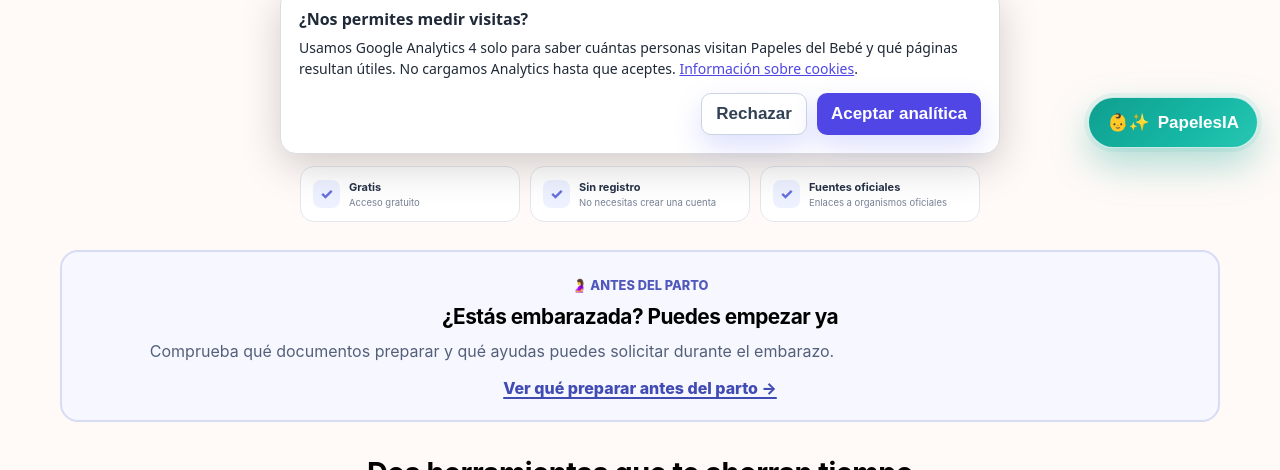
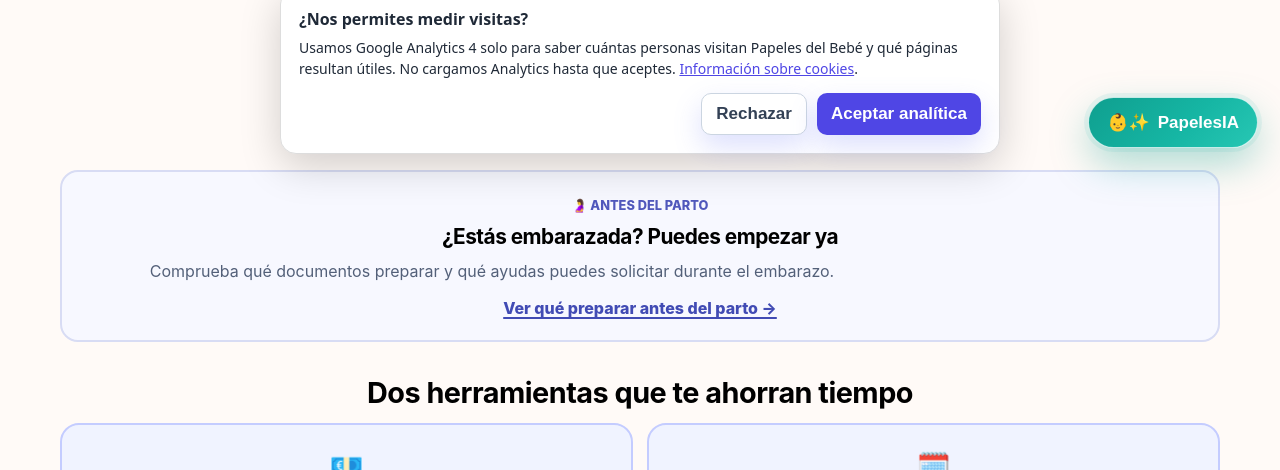
Before and after one commit to mariorc7-creator/utiles-online, a plain HTML site: page index.html in a window 1280 px wide. Shown: the part 630-1100 px from the top of the page. Drawn offline with Linux system fonts and the light colour scheme.

Commit message:
Eliminar tarjetas redundantes de ventajas de portada

```diff
--- a/index.html
+++ b/index.html
@@ -139,23 +139,6 @@
           <button onclick="location.href='/mi-panel/'">Ver mis próximos pasos →</button>
           <p class="cta-explicacion">Gratis, sin registro y con tu progreso guardado</p>
           <p style="margin:12px 0 0;font-size:.95rem"><a href="/checklist-imprimible/" style="color:#343ba7!important;-webkit-text-fill-color:#343ba7;font-weight:650;text-decoration:underline;text-underline-offset:3px">🖨️ ¿Prefieres papel? Descarga la checklist gratuita en PDF →</a></p>
-        </div>
-
-        <div class="hero-beneficios" aria-label="Ventajas">
-          <div class="hero-beneficio">
-            <span class="hero-beneficio-icono">🎁</span>
-            <span><strong>Gratis</strong><small>Acceso gratuito</small></span>
-          </div>
-
-          <div class="hero-beneficio">
-            <span class="hero-beneficio-icono">⚡</span>
-            <span><strong>Sin registro</strong><small>No necesitas crear una cuenta</small></span>
-          </div>
-
-          <div class="hero-beneficio">
-            <span class="hero-beneficio-icono">🏛️</span>
-            <span><strong>Fuentes oficiales</strong><small>Enlaces a organismos oficiales</small></span>
-          </div>
         </div>
 
         <div id="reanudarProgreso"></div>
```
